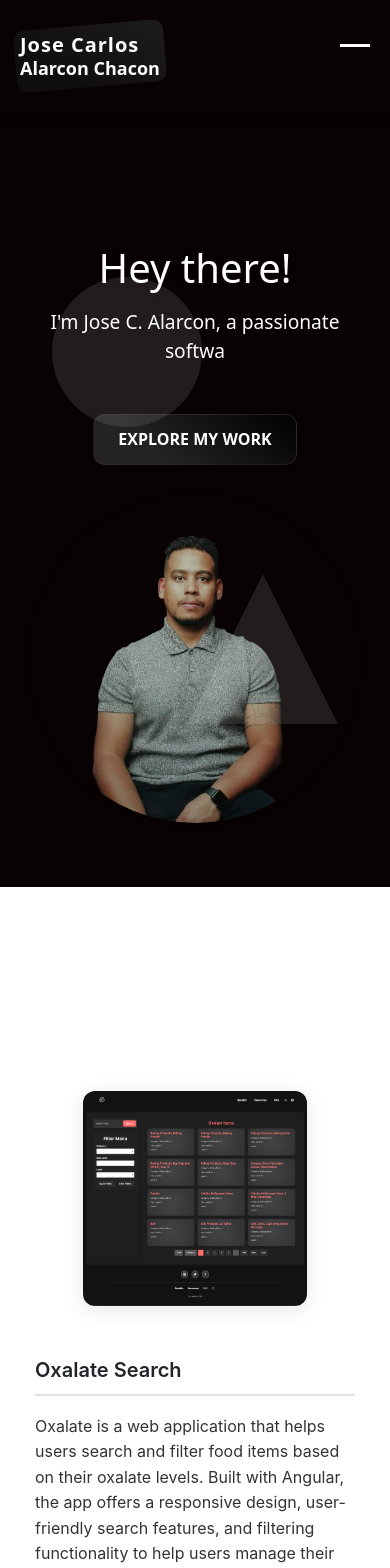
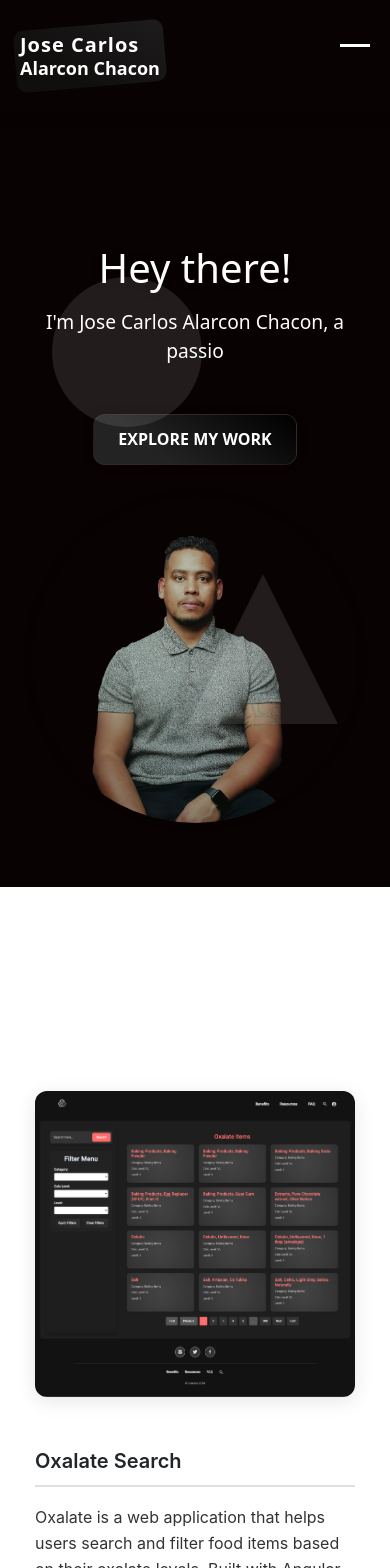
Before and after one commit to josealarconchacon/josealarconchacon, an Angular app: page / in a window 390 px wide. Shown: the top 1568 px of the page. Built offline with nearby package versions, Linux system fonts and the light colour scheme.

Commit message:
content is responsive

```diff
--- a/src/app/home/home.component.ts
+++ b/src/app/home/home.component.ts
@@ -11,7 +11,7 @@ export class HomeComponent implements OnInit {
     setTimeout(() => {
       this.animateText(
         '.intro-text',
-        "I'm Jose C. Alarcon, a passionate software engineer and former apprentice at one of the top financial companies. Dive into my world of projects and see what I've been creating.",
+        "I'm Jose Carlos Alarcon Chacon, a passionate software engineer and former apprentice at one of the top financial companies. Dive into my world of projects and see what I've been creating.",
         50
       );
     }, 3000);
--- a/src/app/projects/projects.component.css
+++ b/src/app/projects/projects.component.css
@@ -228,6 +228,11 @@ a.btn-link:active,
   .feature-pair {
     flex-direction: column;
   }
+
+  .mobile-mockups {
+    flex-direction: column;
+    align-items: center;
+  }
 }
 
 @media screen and (max-width: 768px) {
@@ -235,13 +240,13 @@ a.btn-link:active,
     padding: 15px;
   }
 
-  .mobile-mockups {
-    align-items: center;
-  }
-
   .mockup-2 {
     width: 100%;
     margin-top: 20px;
+  }
+
+  .mobile-mockups {
+    justify-content: center;
   }
 }
 
@@ -266,4 +271,8 @@ a.btn-link:active,
     font-size: 14px;
     padding: 10px 20px;
   }
+
+  .animated-image {
+    width: 100%;
+  }
 }
--- a/src/app/projects/sch-projects/sch-projects.component.css
+++ b/src/app/projects/sch-projects/sch-projects.component.css
@@ -65,7 +65,7 @@
 .article-image-abstract {
   width: 100%;
   height: 100%;
-  object-fit: contain; /* This ensures the full image is visible */
+  object-fit: contain;
   object-position: center;
   transition: transform 0.5s ease;
 }
```
